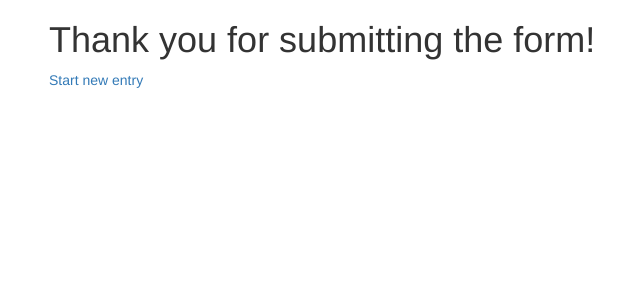
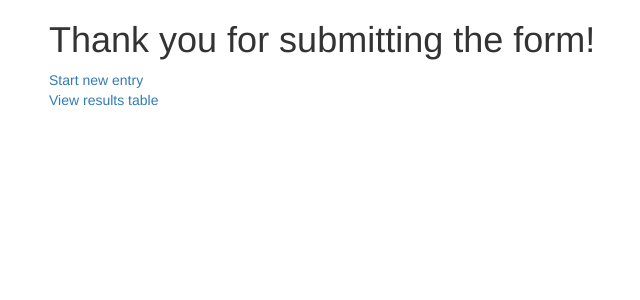
Before and after one commit to armantark/Seller-Onboarding-Form, a Flask app: page /thank-you in a window 1280 px wide. Shown: the top 300 px of the page, without its empty margins (21-661 px from the left). Run offline with Flask 3, Linux system fonts and the light colour scheme; some libraries are stand-ins or nearby versions.

Commit message:
added link to results table on thank you page

```diff
--- a/templates/thank_you.html
+++ b/templates/thank_you.html
@@ -14,6 +14,8 @@
 <div class="container my-5">
     <h1 class="mb-4">Thank you for submitting the form!</h1>
     <a href="/">Start new entry</a>
+    <br>
+    <a href="/results">View results table</a>
 </div>
 </body>
 </html>
```
